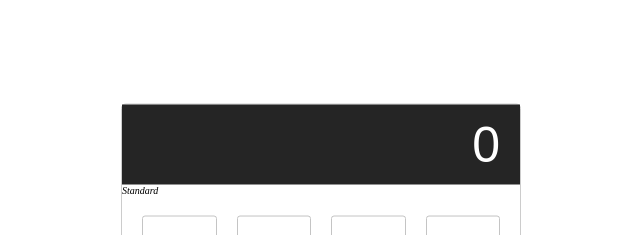
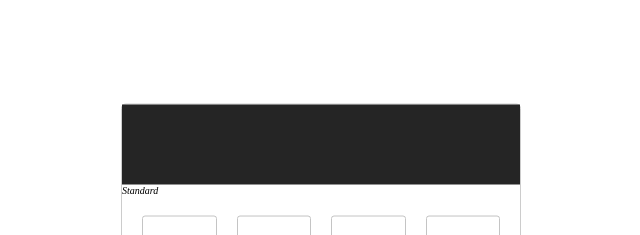
Before and after one commit to samriz/Calculator, an Angular app: page / in a window 1280 px wide. Shown: the top 235 px of the page, without its empty margins (319-959 px from the left). Built offline with nearby package versions, Linux system fonts and the light colour scheme.

Commit message:
Value change on button press for some buttons.

```diff
--- a/src/app/calculator/calculator.component.html
+++ b/src/app/calculator/calculator.component.html
@@ -1,6 +1,6 @@
 <div class="calculator">
 
-  <input type="text" class="calculator-screen" [(ngModel)]="value" disabled/>
+  <input type="text" class="calculator-screen" [value]="this.calcValue" disabled/>
   <br>
   <span *ngIf="mode">
     <i>{{mode.name}}</i>
@@ -10,10 +10,10 @@
 
     <button type="button" (click)="incrementMode()">Mode</button>
 
-    <button *ngIf="mode.name === 'Scientific'" type="button" class="operator" value="3.141592653589793238">&pi;</button>
-    <button *ngIf="mode.name === 'Scientific'" type="button" class="operator" value="2.71828183">e</button>
+    <button *ngIf="mode.name === 'Scientific'" type="button" class="operator" value="3.141592653589793238" (click)="this.changeValue('3.141592653589793238')">&pi;</button>
+    <button *ngIf="mode.name === 'Scientific'" type="button" class="operator" value="2.71828183" (click)="this.changeValue('2.71828183')">e</button>
 
-    <button type="button" class="operator" value="+">+</button>
+    <button type="button" class="operator" value="+" (click)="this.changeValue('+')">+</button>
     <button type="button" class="operator" value="-">-</button>
     <button type="button" class="operator" value="*">&times;</button>
     <button type="button" class="operator" value="/">&divide;</button>
@@ -32,7 +32,7 @@
 
     <button type="button" value="0">0</button>
     <button type="button" class="decimal" value=".">.</button>
-    <button type="button" class="all-clear" value="all-clear">AC</button>
+    <button type="button" class="all-clear" value="all-clear" (click)="this.clear()">AC</button>
 
     <button type="button" class="equal-sign" value="=">=</button>
 
--- a/src/app/calculator/calculator.component.ts
+++ b/src/app/calculator/calculator.component.ts
@@ -11,7 +11,7 @@ import { ActivatedRoute } from '@angular/router';
 export class CalculatorComponent implements OnInit
 {
   private modeId: number = 1;
-  public value: number = 0;
+  public calcValue: string = "";
   public mode!: Mode;
   constructor(private route: ActivatedRoute, private modeService: ModeService) {}
 
@@ -28,10 +28,20 @@ export class CalculatorComponent implements OnInit
     this.getMode();
   }
 
+  changeValue(val:string):void
+  {
+    this.calcValue += val;
+  }
+
   getMode(): void
   {
     this.modeService.getMode(this.modeId).subscribe(mode => this.mode = mode);
     console.log(this.modeId);
   }
 
+  clear():void
+  {
+    this.calcValue = "";
+  }
+
 }
```
